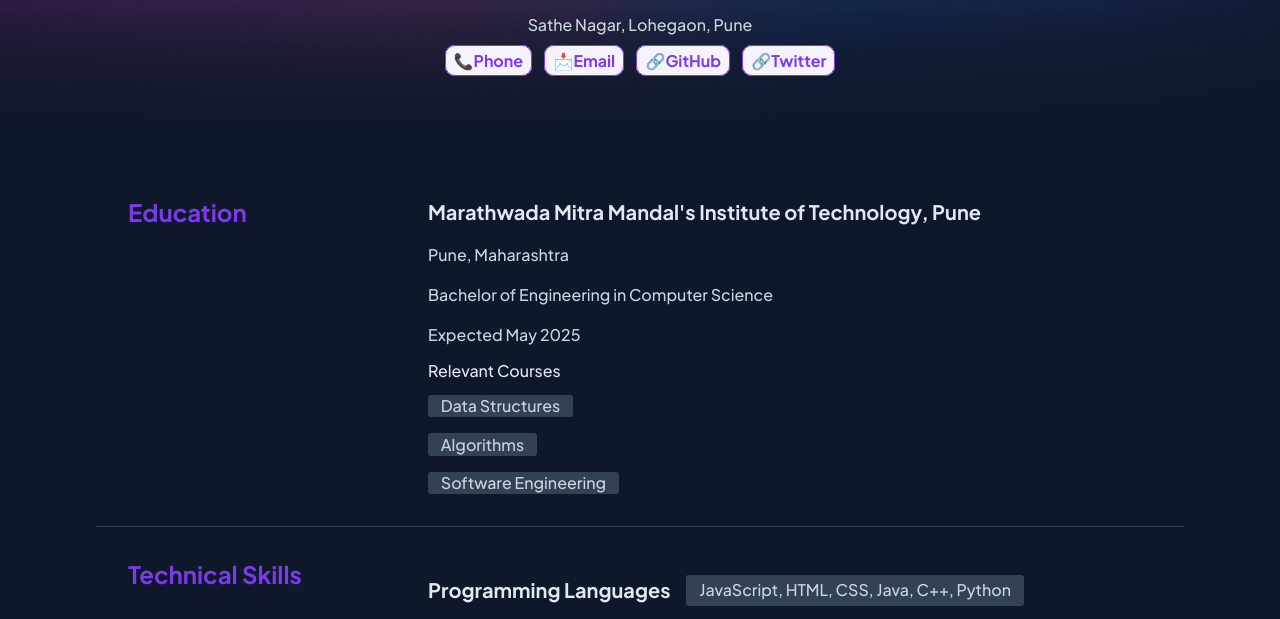
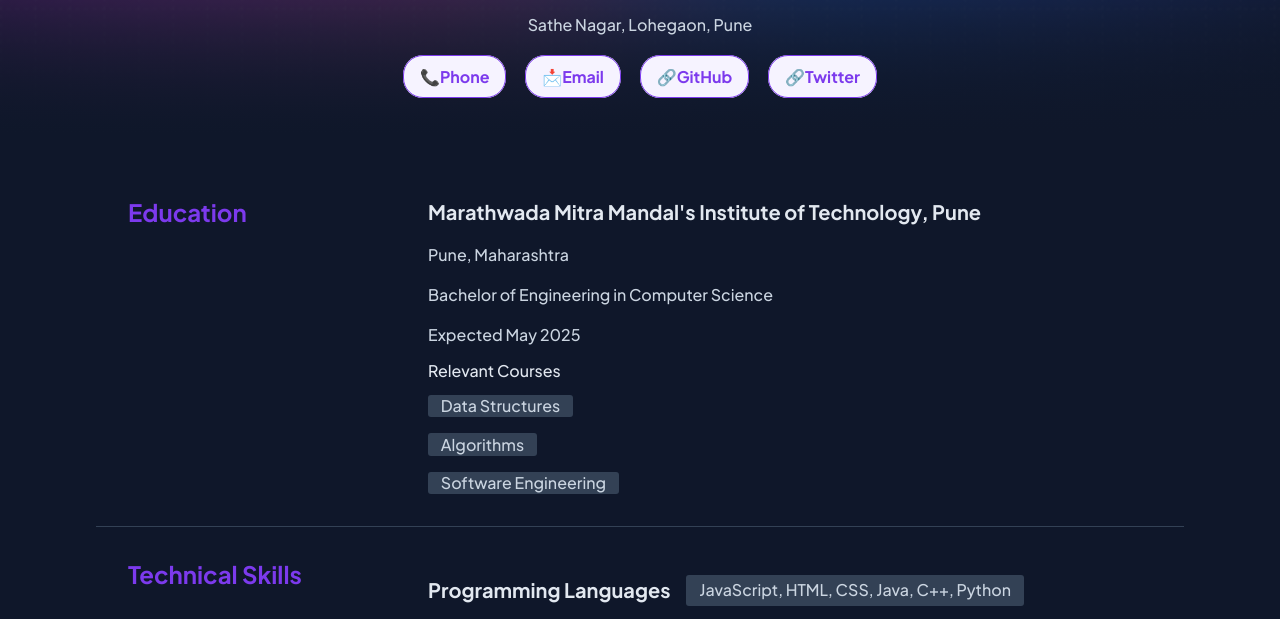
Before and after one commit to bprathamesh20/resume-css, a plain HTML site: page src/index.html in a window 1280 px wide. Shown: the part 147-766 px from the top of the page. Drawn offline with Linux system fonts and the light colour scheme.

Commit message:
fixed pill padding

```diff
--- a/src/style.css
+++ b/src/style.css
@@ -97,12 +97,11 @@ address{
     text-decoration: none;
     color: var(--dark-primary);
     background-color: #F6F3FF;
-    padding: 0.2rem;
-    margin: 0.3rem;
-    border-radius: 10px;
+    margin: 0.5rem;
+    border-radius: 20px;
     border: 0.5px solid #7C3AED;
     background: #F6F3FF;
-    padding: 0.25rem 0.5rem;
+    padding: 0.6rem 1rem;
     color: #7C3AED;
     font-weight: 600;
 }
@@ -185,6 +184,10 @@ footer{
 article > ul{
 
     list-style-type: disc;
+}
+
+.social-wrapper{
+    margin-top: 1rem;
 }
 
 
```
